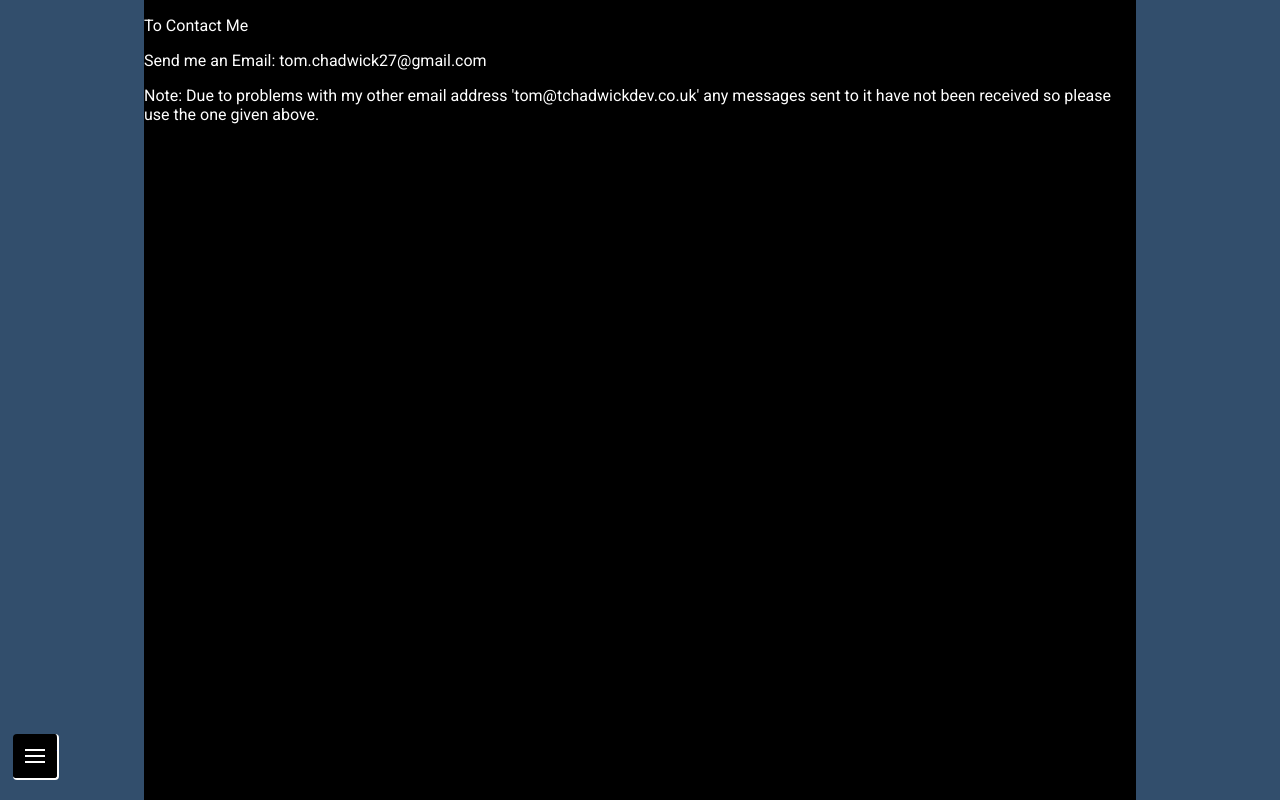
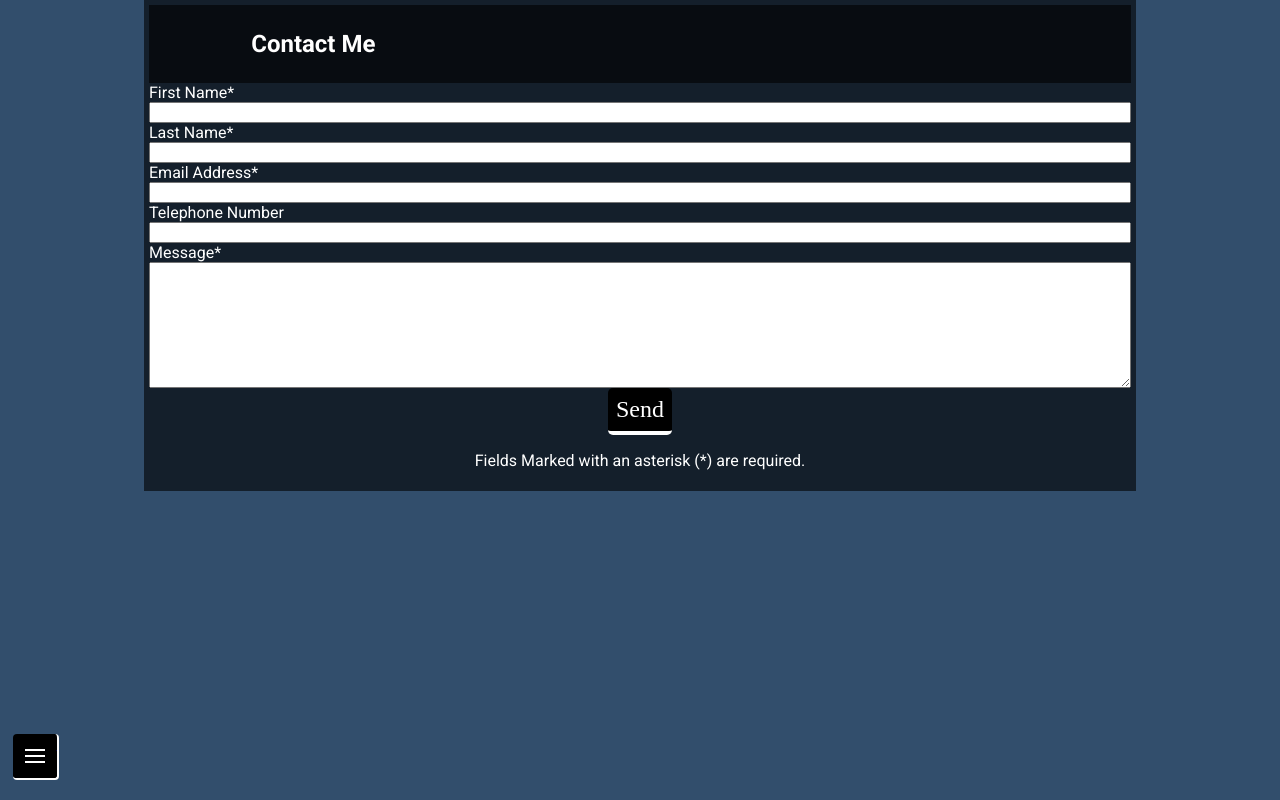
Before and after one commit to tcdev27/tcdev27.github.io, a website: page pages/contact.html in a window 1280 px wide. Drawn offline with nearby package versions, Linux system fonts and the light colour scheme; a web font is replaced by a local one.

Commit message:
Fixed Problems with email so no need for maintenance. Moved back to hostinger with email forwarding.

```diff
--- a/pages/contact.html
+++ b/pages/contact.html
@@ -28,28 +28,26 @@
         </header>
         <div id="contactContainer column small-12 large-12">
           <form id="contactForm" name="htmlform" class="row" action="../html_form_send.php" method="post">
-            <label class="column small-12 large-12" for="first_name">First Name</label>
+            <label class="column small-12 large-12" for="first_name">First Name*</label>
             <input class="column small-12 large-12" type="text" name="first_name">
-            <label class="column small-12 large-12" for="last_name">Last Name</label>
+            <label class="column small-12 large-12" for="last_name">Last Name*</label>
             <input class="column small-12 large-12" type="text" name="last_name">
-            <label class="column small-12 large-12" for="email">Email Address</label>
+            <label class="column small-12 large-12" for="email">Email Address*</label>
             <input class="column small-12 large-12" type="email" name="email">
             <label class="column small-12 large-12" for="telephone">Telephone Number</label>
             <input class="column small-12 large-12" type="tel" name="telephone">
-            <label class="column small-12 large-12" for="message">Message</label>
+            <label class="column small-12 large-12" for="message">Message*</label>
             <textarea class="column small-12 large-12" name="message" rows="8" cols="30"></textarea>
             <div class="centered column small-12 large-12">
               <button type="submit">Send</button>
+            </div>
+            <div class="centered column small-12 large-12">
+              <p class="centered">Fields Marked with an asterisk (*) are required.</p>
             </div>
           </form>
         </div>
       </div>
     </section>
-    <div class="row maintenance">
-      <p>To Contact Me</p>
-      <p>Send me an Email: tom.chadwick27@gmail.com</p>
-      <p>Note: Due to problems with my other email address 'tom@tchadwickdev.co.uk' any messages sent to it have not been received so please use the one given above.</p>
-    </div>
 </body>
 <script
   src="https://code.jquery.com/jquery-3.1.1.slim.min.js"
--- a/sass/style.scss
+++ b/sass/style.scss
@@ -339,14 +339,6 @@ button:active {
 #projectName {
   background-image: url();
 }
-
-.maintenance {
-  background-color: $black;
-  position: absolute;
-  height: 100%;
-  width: 100%;
-}
-
 @media screen and (max-device-width: 37.5em) { /*  43em        MOBILE                 */
     /*  Structure  */
     $x: 1;
```
Also changed, not shown: css/style.css.
